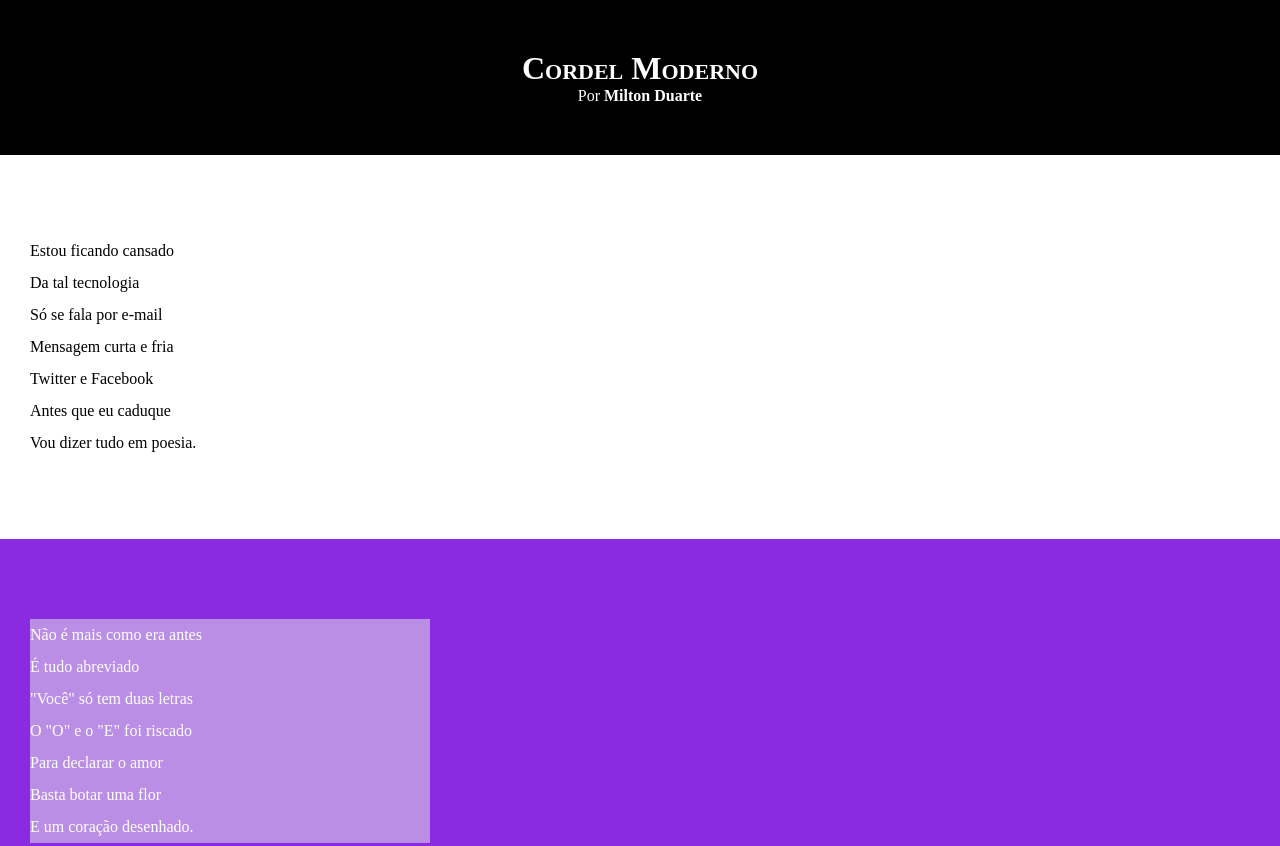
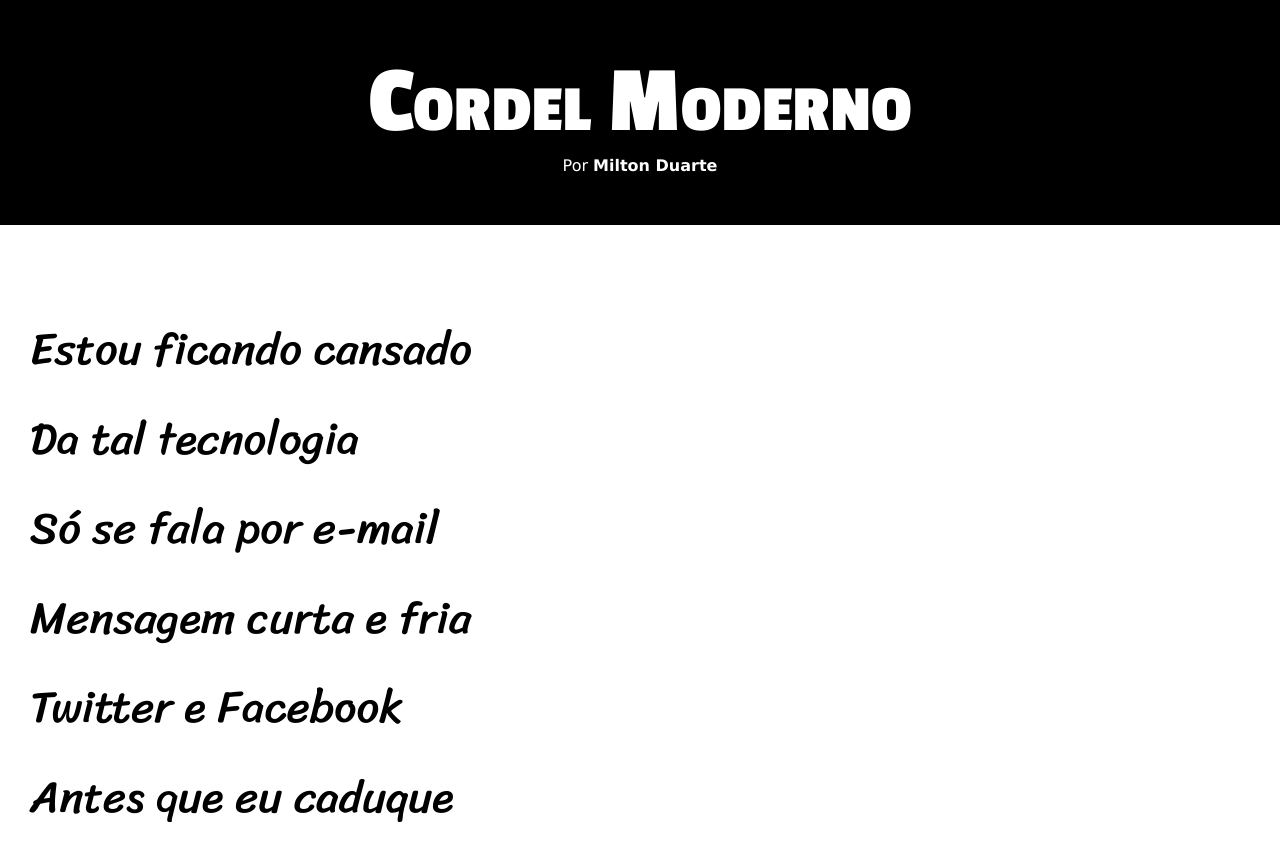
Before and after one commit to jeffersonlacerda-dev/html-css, a plain HTML site: page desafios/d012/index.html in a window 1280 px wide. Shown: the top 846 px of the page. Drawn offline with Linux system fonts and the light colour scheme.

Commit message:
atualização de estilos do desafio 12

```diff
--- a/desafios/d012/estilo/style.css
+++ b/desafios/d012/estilo/style.css
@@ -1,13 +1,26 @@
 @charset "UTF-8";
+
+@import url('https://fonts.googleapis.com/css2?family=Sriracha&display=swap');
+
+@import url('https://fonts.googleapis.com/css2?family=Passion+One:wght@400;700;900&display=swap');
+
+:root {
+   --padrao: Verdana, Geneva, Tahoma, sans-serif;
+   --titulos: "Passion One", sans-serif;
+   --conteudo:  "Sriracha", cursive;
+
+}
 
 *{
     margin: 0px;
     padding: 0px;
 
+
 }
  html, body {
     min-height: 100vh;
     background-color:rgb(195, 203, 211);
+    font-family: var(--padrao) ;
  }
  header{
     color: white;
@@ -19,10 +32,13 @@
  header > h1{
     padding-top: 50px;
     font-variant: small-caps;
+    font-family: var(--titulos);
+    font-size: 7.5vw;
 
  }
  header > p{
     padding-bottom: 50px;
+
  }
 
  header a, footer a {
@@ -42,6 +58,8 @@
     padding-bottom: 10vh;
     line-height: 2em;
     padding-left: 30px;
+    font-family: var(--conteudo);
+    font-size: 3.5vw;
 
 
  }
@@ -60,6 +78,7 @@
  }
  section.imagem > p {
     width: 400px;
+    padding: 10px;
     background-color: rgb(187, 142, 230);
 
  }
```
